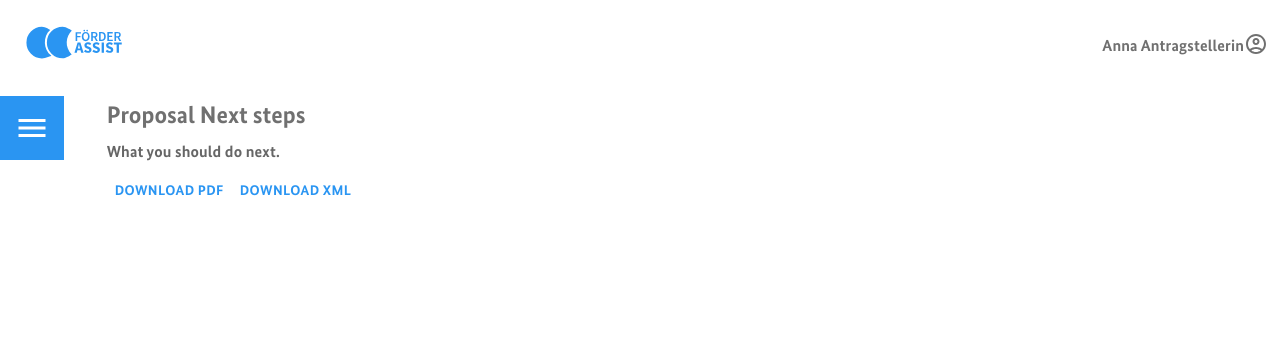
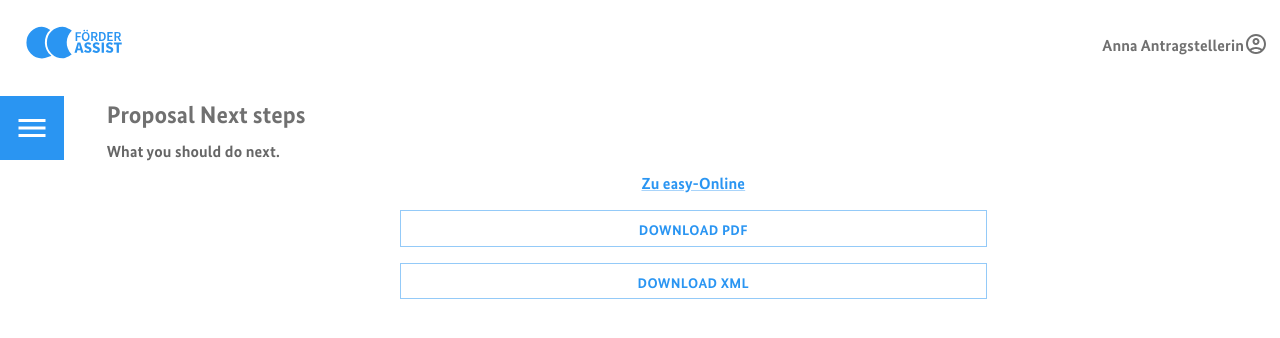
Before and after one commit to Paul-Geppert/t4g_proposal_submission_tool, a React (Create React App) app: page /proposals/next in a window 1280 px wide. Shown: the top 338 px of the page. Built offline with nearby package versions, Linux system fonts and the light colour scheme; a web font is replaced by a local one.

Commit message:
feat(): Improved next steps

```diff
--- a/src/pages/Proposal/Next/index.jsx
+++ b/src/pages/Proposal/Next/index.jsx
@@ -1,6 +1,7 @@
-import { Button } from '@mui/material';
+import { Box, Button } from '@mui/material';
 import React from 'react';
 
+import Link from '../../../components/Link';
 import Page from '../../../components/Page';
 
 const ProposalNext = () => (
@@ -9,20 +10,37 @@ const ProposalNext = () => (
     description="What you should do next."
     className="ProposalNext"
   >
+    <Box
+      display="flex"
+      flexDirection="column"
+      gap={4}
+      alignItems="center"
+    >
+      <Link
+        externalTarget="https://foerderportal.bund.de/easyonline/"
+        target="_blank"
+      >
+        Zu easy-Online
+      </Link>
       <Button
         className="PDFDownload"
+        variant="outlined"
         href="http://localhost:3003/"
+        sx={{ width: '50%' }}
         download
       >
         Download PDF
       </Button>
       <Button
         className="XMLDownload"
+        variant="outlined"
         href="http://localhost:3003/xml/"
+        sx={{ width: '50%' }}
         download
       >
         Download XML
       </Button>
+    </Box>
   </Page>
 );
 
```
Lines whose indentation alone changed are shown as unchanged.
